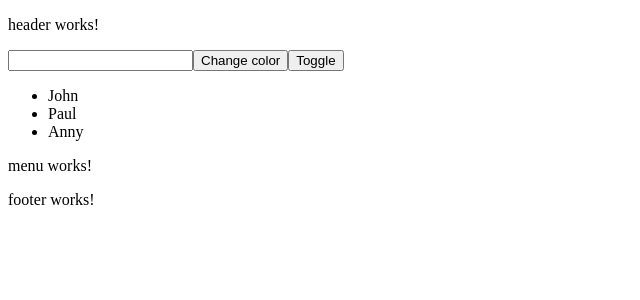
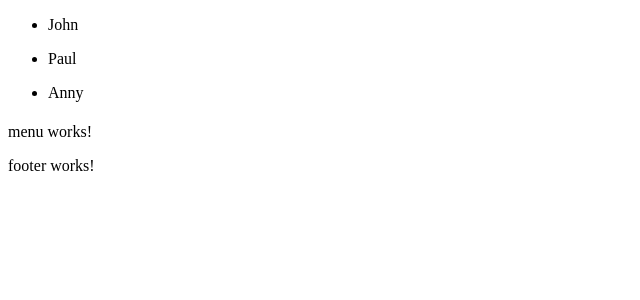
Before and after one commit to KVeronika/angular2, an Angular app in the folder my-app/: page / in a window 1280 px wide. Shown: the top 300 px of the page, without its empty margins (0-640 px from the left). Built offline with nearby package versions, Linux system fonts and the light colour scheme.

Commit message:
event emitters lesson

```diff
--- a/my-app/src/app/header/header.component.html
+++ b/my-app/src/app/header/header.component.html
@@ -1,15 +1,7 @@
-<p (click)="changeColor('blue')" [style.color]="myColor">
-  header works!
-</p>
+<ul>
+  <li *ngFor="let user of users">
+    <app-user-card [user]="user" (userSelected)="selectedUser = user"></app-user-card>
+  </li>
+</ul>
 
-<input type="text" #colorElement>
-
-<button (click)="changeColor(colorElement.value)">Change color</button>
-
-<button (click)="isShown = !isShown">Toggle</button>
-
-<app-user-card *ngIf="isShown" [user]="user"></app-user-card>
-
-<ul>
-  <li *ngFor="let user of users">{{user.name}}</li>
-</ul>
+<h1>{{ selectedUser?.name }}</h1>
--- a/my-app/src/app/header/header.component.ts
+++ b/my-app/src/app/header/header.component.ts
@@ -13,14 +13,9 @@ export class HeaderComponent implements OnInit {
   }, {
     name: 'Anny'
   }];
-  public isShown = true;
+  public selectedUser;
 
   constructor() {}
 
-  ngOnInit() {
-  }
-
-  hide() {
-    this.isShown = false;
-  }
+  ngOnInit() {}
 }
--- a/my-app/src/app/header/user-card/user-card.component.html
+++ b/my-app/src/app/header/user-card/user-card.component.html
@@ -1,3 +1,3 @@
-<p>
+<p (click)="selectUser($event)">
   {{ user?.name }}
 </p>
--- a/my-app/src/app/header/user-card/user-card.component.ts
+++ b/my-app/src/app/header/user-card/user-card.component.ts
@@ -1,4 +1,4 @@
-import { Component, OnInit, Input } from '@angular/core';
+import { Component, OnInit, Input, Output, EventEmitter } from '@angular/core';
 
 @Component({
   selector: 'app-user-card',
@@ -7,6 +7,7 @@ import { Component, OnInit, Input } from '@angular/core';
 })
 export class UserCardComponent implements OnInit {
   @Input() user;
+  @Output() userSelected: EventEmitter<any> = new EventEmitter();
 
   constructor() {
     console.log('construcror:', this.user);
@@ -15,4 +16,8 @@ export class UserCardComponent implements OnInit {
   ngOnInit() {
     console.log('construcror:', this.user);
   }
+
+  selectUser() {
+    this.userSelected.emit();
+  }
 }
```
